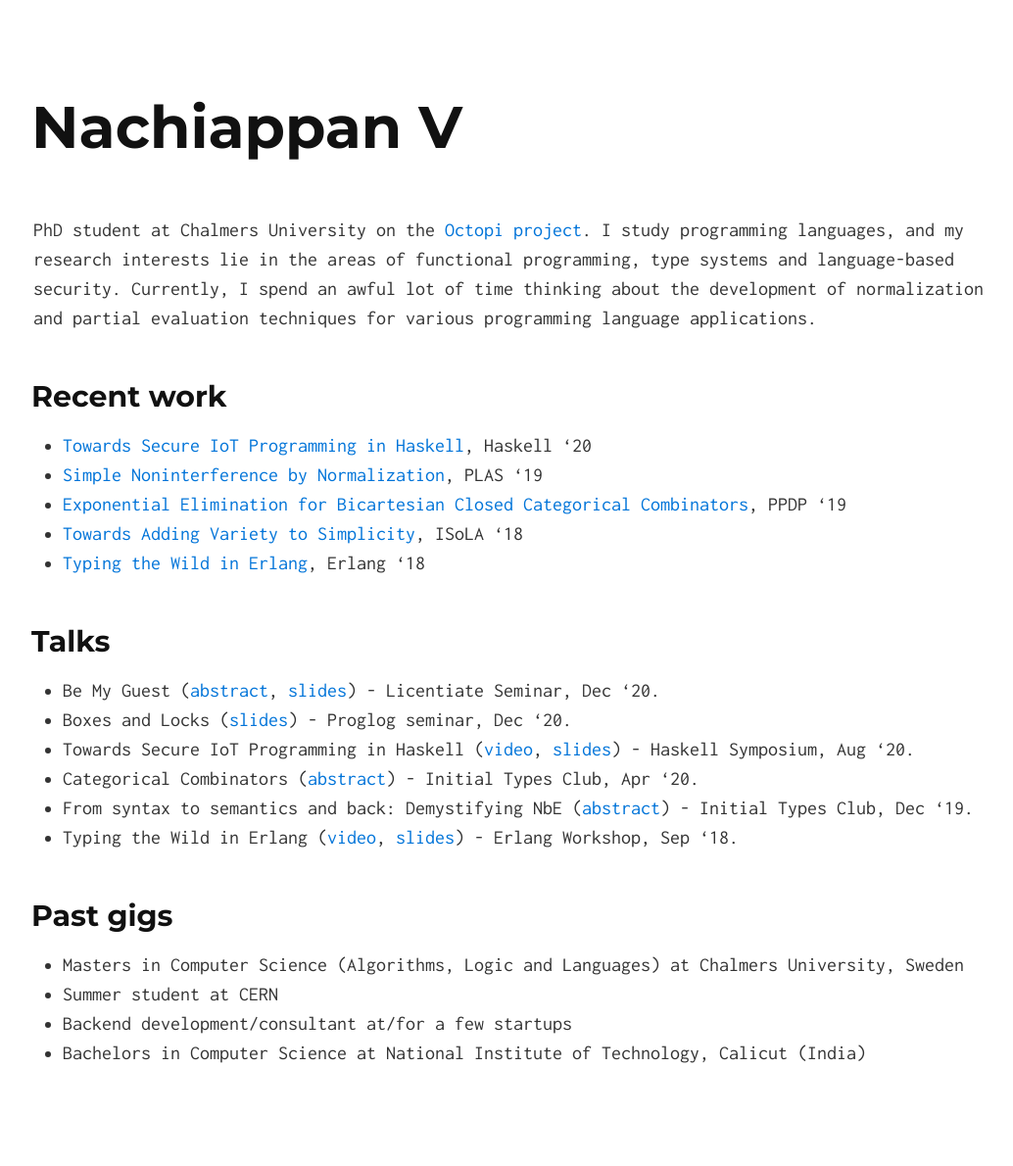
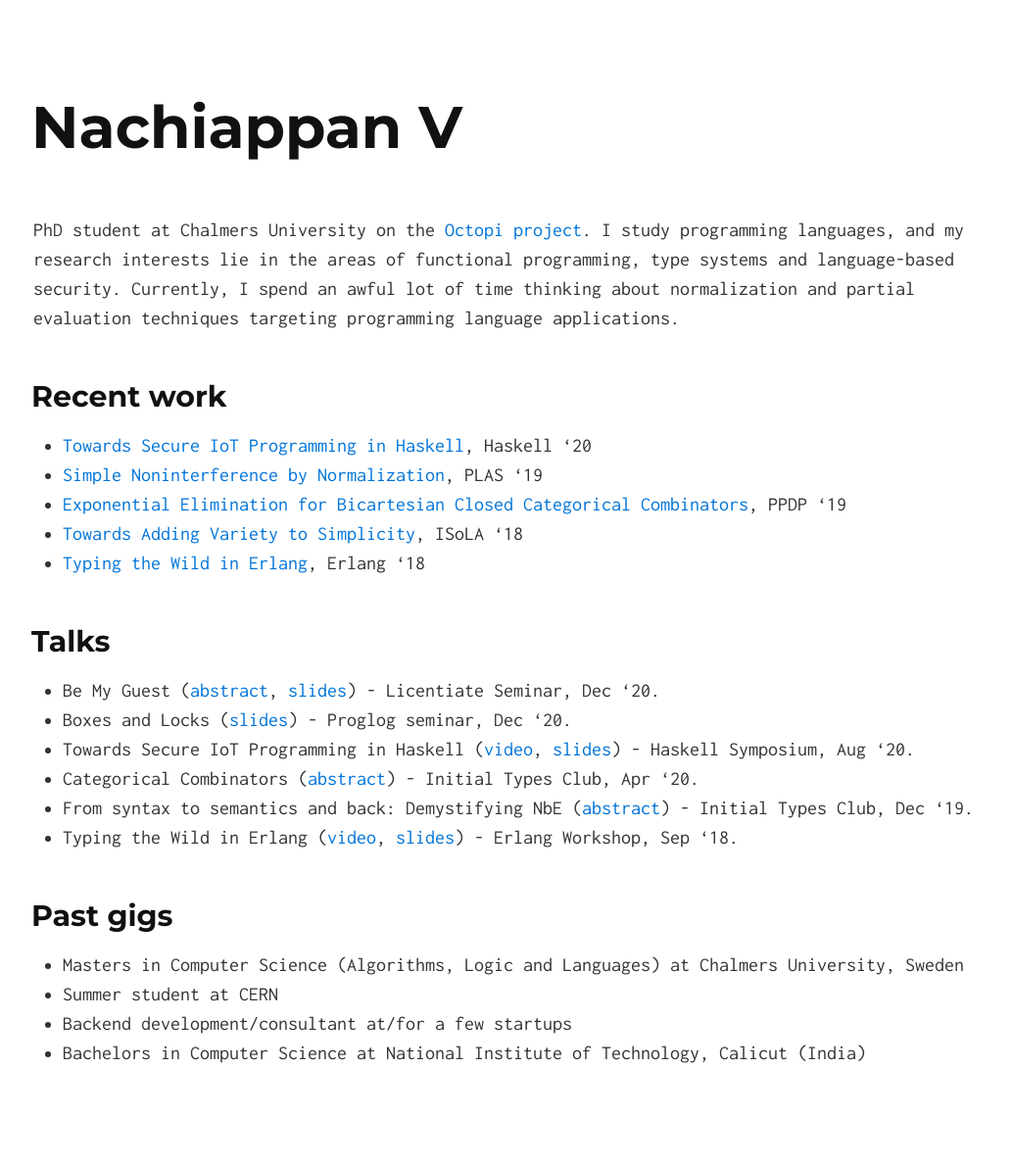
Before and after one commit to nachivpn/nachivpn.github.io, a Jekyll site: the page built from index.md, in a window 1280 px wide. Shown: the whole page at 98% size, without its empty margins (106-1140 px from the left). Built offline with Jekyll 4.4.1, drawn with Linux system fonts in a browser that asks for light colours.

Commit message:
Update index.md

```diff
--- a/index.md
+++ b/index.md
@@ -2,7 +2,7 @@
 layout: default
 ---
 
-PhD student at Chalmers University on the [Octopi project](https://octopi.chalmers.se/). I study programming languages, and my research interests lie in the areas of functional programming, type systems and language-based security. Currently, I spend an awful lot of time thinking about the development of normalization and partial evaluation techniques for various programming language applications.
+PhD student at Chalmers University on the [Octopi project](https://octopi.chalmers.se/). I study programming languages, and my research interests lie in the areas of functional programming, type systems and language-based security. Currently, I spend an awful lot of time thinking about normalization and partial evaluation techniques targeting programming language applications.
 
 ## Recent work
 
```
